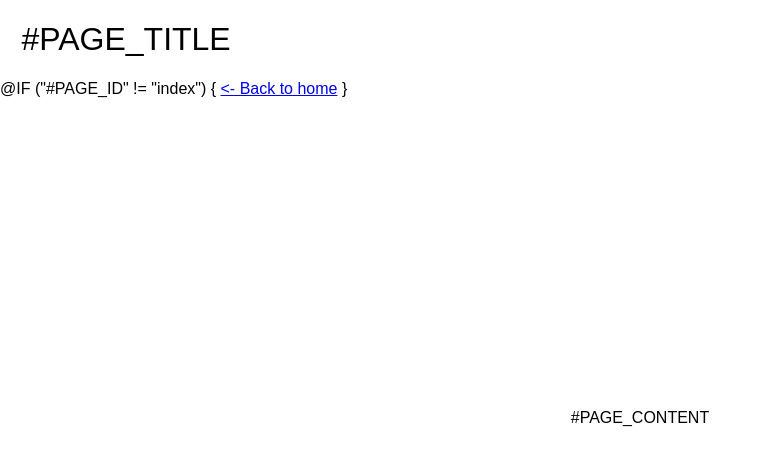
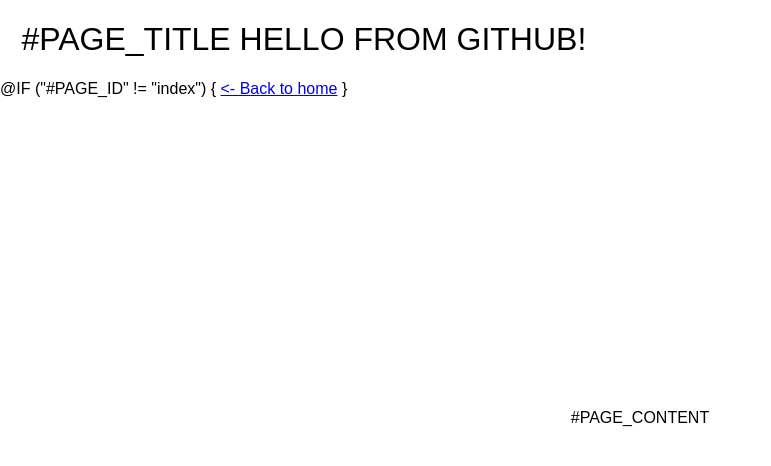
Before and after one commit to its0xFUL/tsswf, a plain HTML site: page example/src/skeleton.html in a window 1280 px wide. Shown: the whole page, without its empty margins (0-771 px from the left). Drawn offline with Linux system fonts and the light colour scheme; a web font is replaced by a local one.

Commit message:
Push test 2

```diff
--- a/example/src/skeleton.html
+++ b/example/src/skeleton.html
@@ -13,7 +13,7 @@
     <link rel="stylesheet" href="styles.css?v=#CSS_HASH">
   </head>
   <body class="stack-sans" data-page="#PAGE_ID">
-    <h1 style="margin-inline-start: 0.67em">#PAGE_TITLE</h1>
+    <h1 style="margin-inline-start: 0.67em">#PAGE_TITLE HELLO FROM GITHUB!</h1>
     @IF ("#PAGE_ID" != "index") {
       <a class="backToHomepage" href="index.html"><- Back to home</a>
     }
```
